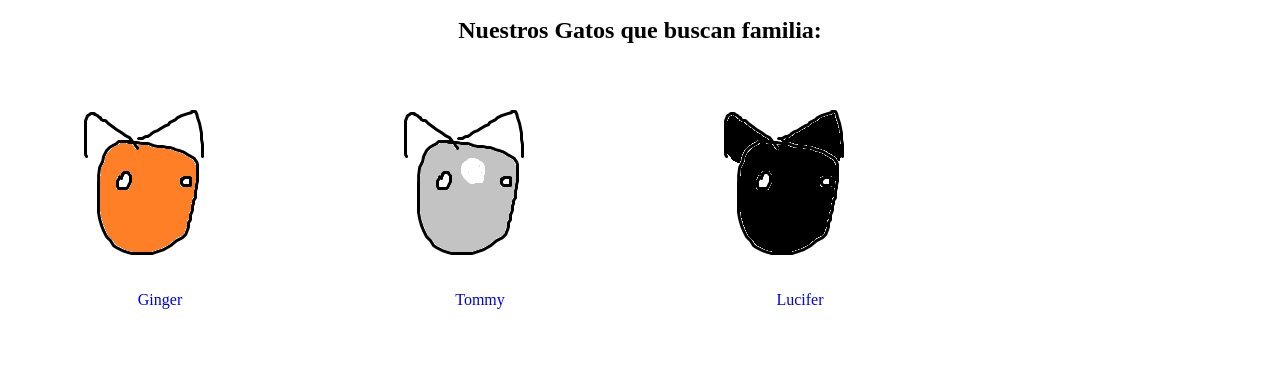
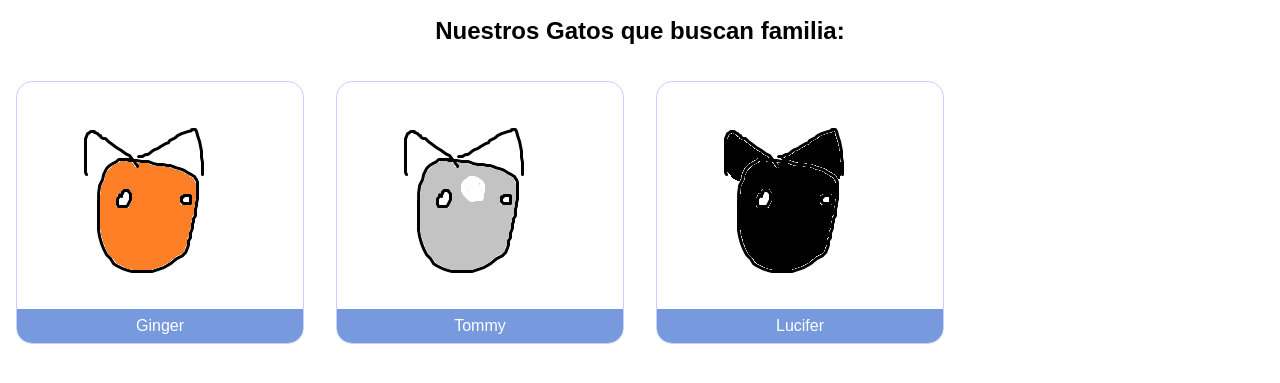
Before and after one commit to feigonzalez/test20230309, a plain HTML site: page gatos.html in a window 1280 px wide. Shown: the part 135-518 px from the top of the page. Drawn offline with Linux system fonts and the light colour scheme.

Commit message:
Update style.css

```diff
--- a/css/style.css
+++ b/css/style.css
@@ -1,3 +1,4 @@
+*{font-family:sans-serif}
 body{margin:0}
 div.navbar{display:flex;background:#79D;margin:0;padding:0;}
 div.navbar div{display:inline-block;background:#79D}
@@ -6,9 +7,10 @@ div.navbar div:hover{background:#8BF}
 div.navbar div.active{background:#67B}
 
 .gallery{display:grid;grid-template-columns:repeat(auto-fill, 40vh);place-content:center}
-.gallery a{text-decoration:none}
+.galleryItem{border:solid 1px #CCF;border-radius:1rem;margin:1rem;overflow:hidden;}
+.gallery a{text-decoration:none;color:#FFF}
 .gallery img{display:block;margin:auto}
-.galleryLabel{display:block;text-align:center;text-decoration:none;}
+.galleryLabel{display:block;text-align:center;background:#79D;padding:0.5rem}
 
 span.formLabel{display:inline-block;text-align:left;width:6rem;vertical-align:top}
 .formRow input{width:14rem;}
@@ -21,6 +23,6 @@ span.formLabel{display:inline-block;text-align:left;width:6rem;vertical-align:to
 ul.labeled span.label{display:inline-block;width:6em;font-weight:bold;}
 ul.labeled li{list-style-type:none;text-indent:-1rem}
 ul.labeled span.label:after{content:": "}
-.closeup{width:100%}
+.closeup{width:100%;border:solid 1px #CCF;border-radius:1rem;}
 .imgLabel{display:block;font-size:0.8rem;text-align:right;font-style:italic;}
 #map{width:100%}
```
